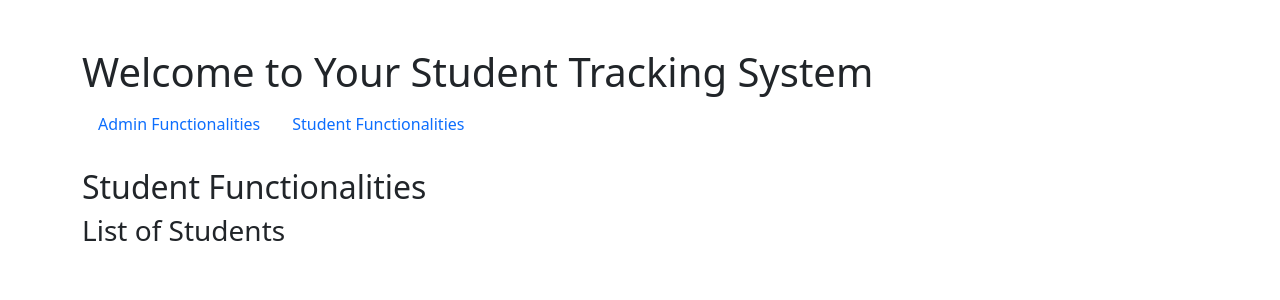
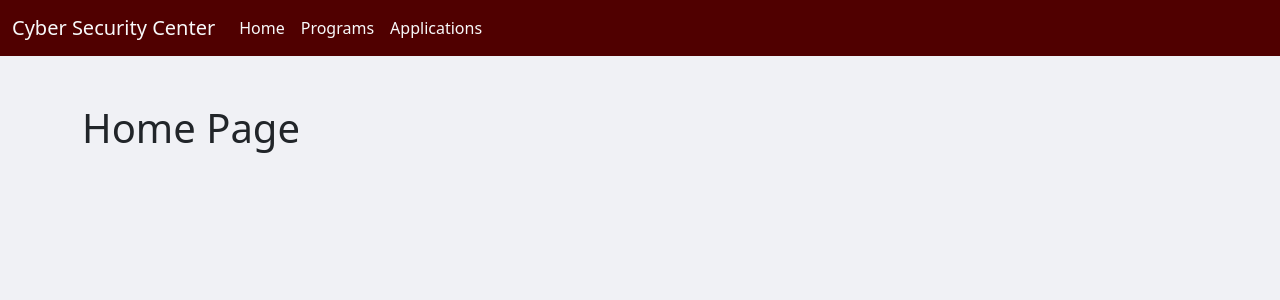
Before and after one commit to davidkenelm/CSCE310, a PHP site: page / in a window 1280 px wide. Shown: the top 300 px of the page. Run offline with PHP 8.4, Linux system fonts and the light colour scheme; data that the repository does not hold is empty.

Commit message:
updated navbar and create programs page

```diff
--- a/config.php
+++ b/config.php
@@ -3,8 +3,8 @@
 session_start();
 
 $db_host = "localhost";
-$db_user = "davidwindisch";
-$db_pass = "password";
+$db_user = "root";
+$db_pass = "cool1234";
 $db_name = "310_db";
 
 $mysql = new mysqli($db_host, $db_user, $db_pass, $db_name);
--- a/index.php
+++ b/index.php
@@ -1,8 +1,3 @@
-<?php
-// Include the configuration file to establish the database mysql
-include 'config.php';
-?>
-
 <!DOCTYPE html>
 <html lang="en">
 <head>
@@ -11,45 +6,15 @@ include 'config.php';
     <title>Your Student Tracking System</title>
     <link href="https://cdn.jsdelivr.net/npm/bootstrap@5.2.3/dist/css/bootstrap.min.css" rel="stylesheet" integrity="sha384-rbsA2VBKQhggwzxH7pPCaAqO46MgnOM80zW1RWuH61DGLwZJEdK2Kadq2F9CUG65" crossorigin="anonymous">
 </head>
-<body>
+<body style="background-color: rgb(240, 241, 245);">
+    <!-- Basic navigation links -->
+    <?php
+            include 'navbar.php';
+        ?>
     <div class="container mt-5">
-        <h1>Welcome to Your Student Tracking System</h1>
-
-        <!-- Basic navigation links -->
-        <nav>
-            <ul class="nav">
-                <li class="nav-item"><a class="nav-link" href="#admin-functionalities">Admin Functionalities</a></li>
-                <li class="nav-item"><a class="nav-link" href="#student-functionalities">Student Functionalities</a></li>
-            </ul>
-        </nav>
-
-        <!-- Student Functionalities Section -->
-        <section id="student-functionalities" class="mt-4">
-            <h2>Student Functionalities</h2>
-
-            <!-- Add your HTML content for student functionalities here -->
-
-            <?php
-            // Example: Display list of students
-            $studentQuery = "SELECT * FROM users";
-            $studentResult = mysqli_query($mysql, $studentQuery);
-            ?>
-            <h3>List of Students</h3>
-            <ul>
-                <?php
-                while ($studentRow = mysqli_fetch_assoc($studentResult)) {
-                    echo "<li>{$studentRow['First_Name']} (ID: {$studentRow['UIN']})</li>";
-                }
-                ?>
-            </ul>
-        </section>
+        <h1>Home Page</h1>
     </div>
 
     <script src="https://cdn.jsdelivr.net/npm/bootstrap@5.2.3/dist/js/bootstrap.bundle.min.js" integrity="sha384-kenU1KFdBIe4zVF0s0G1M5b4hcpxyD9F7jL+jjXkk+Q2h455rYXK/7HAuoJl+0I4" crossorigin="anonymous"></script>
 </body>
 </html>
-
-<?php
-// Close the database mysql when done
-mysqli_close($mysql);
-?>
--- /dev/null
+++ b/navbar.php
@@ -0,0 +1,23 @@
+<html>
+    <nav class="navbar navbar-expand-lg" style="background-color: rgb(80,0,0);">
+    <div class="container-fluid">
+        <a class="navbar-brand text-light"  href="#">Cyber Security Center</a>
+        <button class="navbar-toggler" type="button" data-bs-toggle="collapse" data-bs-target="#navbarSupportedContent" aria-controls="navbarSupportedContent" aria-expanded="false" aria-label="Toggle navigation">
+        <span class="navbar-toggler-icon"></span>
+        </button>
+        <div class="collapse navbar-collapse" id="navbarSupportedContent">
+        <ul class="navbar-nav me-auto mb-2 mb-lg-0">
+            <li class="nav-item">
+            <a class="nav-link active text-light" aria-current="page" href="#">Home</a>
+            </li>
+            <li class="nav-item">
+            <a class="nav-link text-light" href="./programs-student.php">Programs</a>
+            </li>
+            <li class="nav-item">
+            <a class="nav-link text-light" href="./applications-admin.php">Applications</a>
+            </li>
+        </ul>
+        </div>
+    </div>
+    </nav>
+</html>
```
Also changed, not shown: programs-student.php (added, +50 -0 lines).
